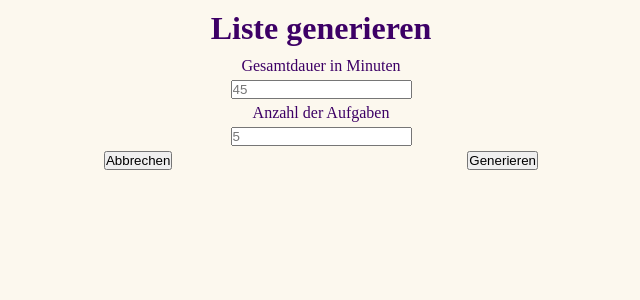
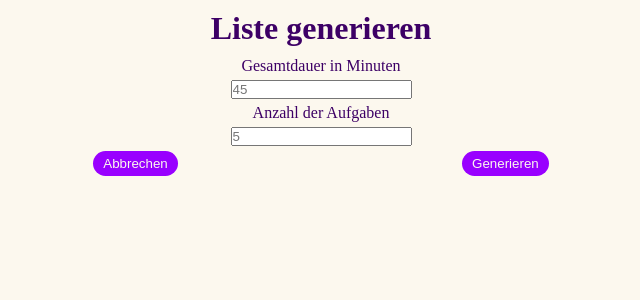
Before and after one commit to A11yship/capstone-project, a Next.js app: page /generate-list in a window 1280 px wide. Shown: the top 300 px of the page, without its empty margins (319-959 px from the left). Built offline with nearby package versions, Linux system fonts and the light colour scheme.

Commit message:
Add button components to form

```diff
--- a/src/components/Form/Form.js
+++ b/src/components/Form/Form.js
@@ -1,6 +1,7 @@
 import {useRouter} from 'next/router';
 
 import useStore from '../../hooks/useStore';
+import Button from '../Button/Button';
 
 import StyledForm from './StyledForm';
 
@@ -32,7 +33,7 @@ export default function Form() {
 			/>
 			<label htmlFor="duration">Dauer in Minuten</label>
 			<input type="number" name="duration" id="duration" required min={1} placeholder="10" />
-			<button>Speichern</button>
+			<Button type="submit">Speichern</Button>
 		</StyledForm>
 	);
 }
--- a/src/pages/generate-list.js
+++ b/src/pages/generate-list.js
@@ -1,5 +1,6 @@
 import {useRouter} from 'next/router';
 
+import Button from '../components/Button/Button';
 import StyledButtonContainer from '../components/ButtonContainer/StyledButtonContainer';
 import StyledForm from '../components/Form/StyledForm';
 import StyledMain from '../components/StyledMain';
@@ -52,10 +53,10 @@ export default function GenerateList() {
 					placeholder="5"
 				></input>
 				<StyledButtonContainer>
-					<button type="button" onClick={() => router.push('/')}>
+					<Button type="button" onClick={() => router.push('/')}>
 						Abbrechen
-					</button>
-					<button>Generieren</button>
+					</Button>
+					<Button type="submit">Generieren</Button>
 				</StyledButtonContainer>
 			</StyledForm>
 		</StyledMain>
```
